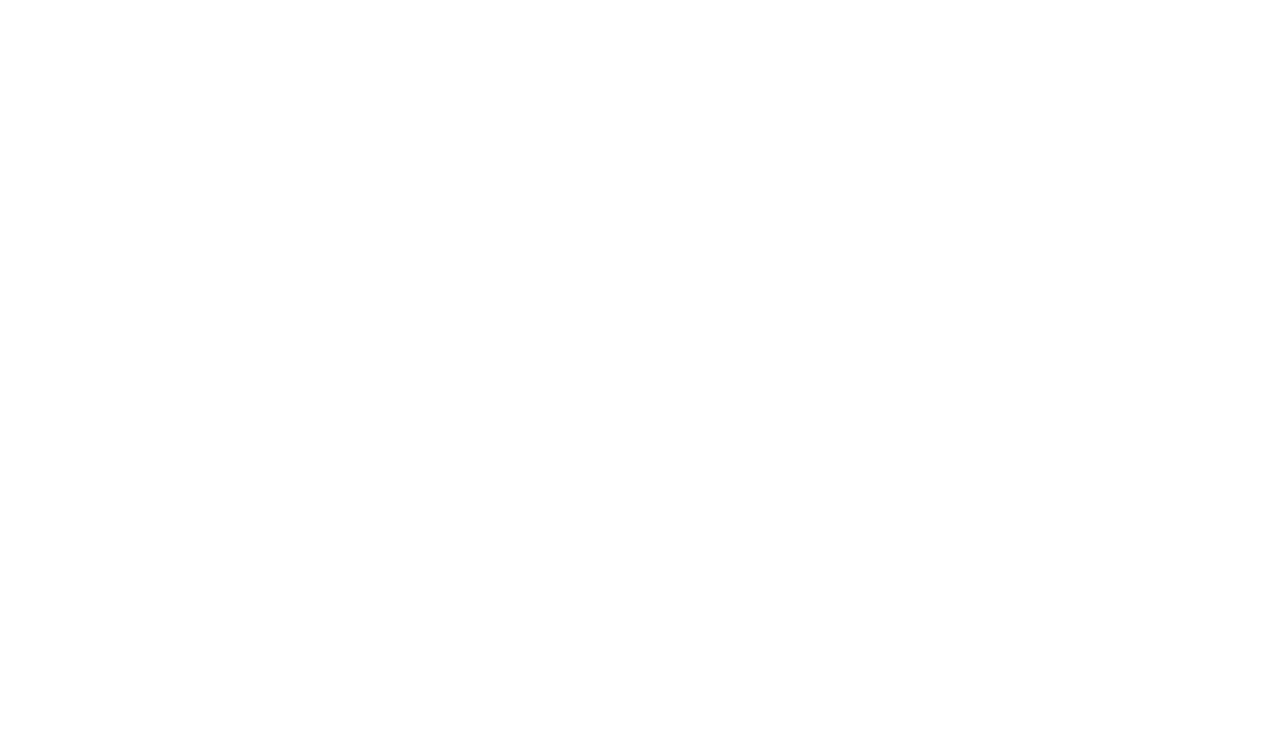
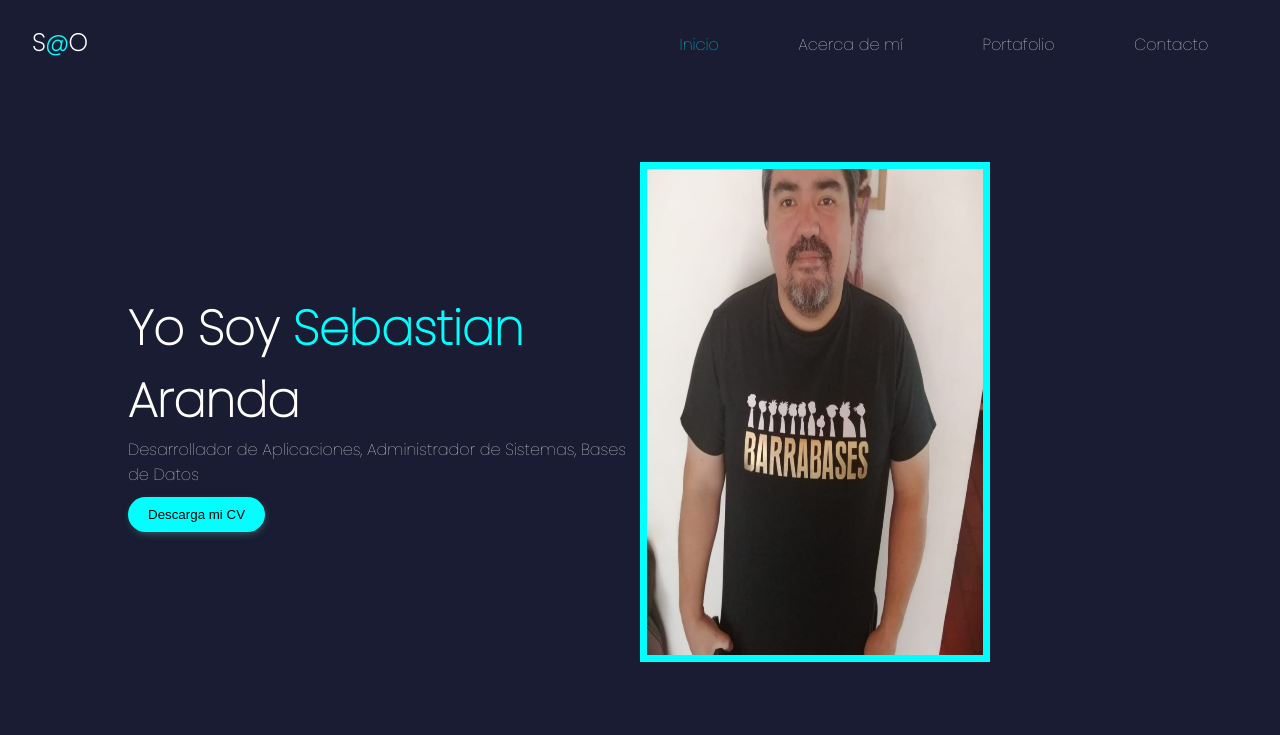
Before and after one commit to saranda40/Portfolio, a plain HTML site: page index.html in a window 1280 px wide. Drawn offline with Linux system fonts and the light colour scheme.

Commit message:
segundo commit

```diff
--- a/css/styles.css
+++ b/css/styles.css
@@ -0,0 +1,97 @@
+@import url('https://fonts.googleapis.com/css2?family=Poppins:wght@100&display=swap');
+
+* {
+    margin: 0;
+    padding: 0;
+    box-sizing: border-box;
+}
+
+body {
+    font-family: 'Poppins', sans-serif;
+    overflow: hidden;
+}
+
+.wrapper {
+    width: 100vw;
+    height: 100vh;
+    background-color:#191c32;
+    color: #fff;
+}
+
+.navbar {
+    display: flex;
+    justify-content: space-between;
+    padding: 2em;
+}
+
+.brand {
+    margin-top: -7px;
+}
+
+.brand span{
+    color: aqua;
+}
+
+.menu li {
+    list-style: none;
+}
+
+.menu a {
+    color: #fff;
+    text-decoration: none;
+    padding: 10px 20px;
+}
+
+.menu {
+    display: flex;
+    width: 50%;
+    justify-content: space-around;
+}
+
+.menu .active {
+    color: aqua;
+}
+
+.menu a:hover {
+    background-color: aquamarine;
+    color:#191c32;
+    transition: ease-in .4s;
+}
+
+.main {
+    margin: 0 auto;
+    width: 80vw;
+    height: 80vh;
+    display: grid;
+    grid-template-columns: repeat(2,1fr);
+    align-items: center;
+}
+
+h1 {
+    font-size: 3em;
+}
+
+span {
+    color: aqua;
+}
+
+.download-cv {
+    padding: 10px 20px;
+    background-color: aqua;
+    border: none;
+    border-radius: 20px;
+    margin-top: 10px;
+    cursor: pointer;
+    box-shadow: 1px 3px 11px -5px rgba(102,231,200,.69);
+}
+
+.download-cv:hover {
+    background-color: #fff;
+    box-shadow: none;
+}
+
+.main img {
+    width: 350px;;
+    border: 7px solid aqua;
+    height: 500px;
+}
--- a/index.html
+++ b/index.html
@@ -4,9 +4,36 @@
     <meta charset="UTF-8">
     <meta http-equiv="X-UA-Compatible" content="IE=edge">
     <meta name="viewport" content="width=device-width, initial-scale=1.0">
-    <title>Document</title>
+    <title>PortFolio Sebastián Aranda</title>
+    <link rel="stylesheet" href="css/styles.css">
+    <link rel="stylesheet" href="https://use.fontawesome.com/releases/v5.15.3/css/all.css" integrity="sha384-SZXxX4whJ79/gErwcOYf+zWLeJdY/qpuqC4cAa9rOGUstPomtqpuNWT9wdPEn2fk" crossorigin="anonymous">
 </head>
 <body>
+    <div class="wrapper">
+        <header>
+            <nav class="navbar">
+                <div class="brand">
+                    <h2>S<span>@</span>O</h2>
+                </div>
+                    <ul class="menu">
+                        <li><a class="active" href="#">Inicio</a></li>
+                        <li><a href="#">Acerca de mí</a></li>
+                        <li><a href="#">Portafolio</a></li>
+                        <li><a href="#">Contacto</a></li>
+                    </ul>
+            </nav>
+        </header>
+        <main class="main">
+            <div class="info-content">
+                <h1>Yo Soy <span>Sebastian</span> Aranda</h1>
+                <p>Desarrollador de Aplicaciones, Administrador de Sistemas, Bases de Datos</p>
+                <a download="docs/CV_SAO.docx" href="#">
+                    <button class="download-cv">Descarga mi CV</button>
+                    </a>
+            </div>
+            <img src="img/foto perfil.jpg" alt="Sebastián Aranda - Desarrollador de Aplicaciones">
+        </main>
+    </div>
 
 </body>
 </html>
--- /dev/null
+++ b/notas.txt
@@ -0,0 +1 @@
+Curso: https://www.youtube.com/watch?v=LM_rRRSNq20
```
Also changed, not shown: img/foto perfil.jpg (added), img/foto perfil2.jfif (added), 1 other file.
